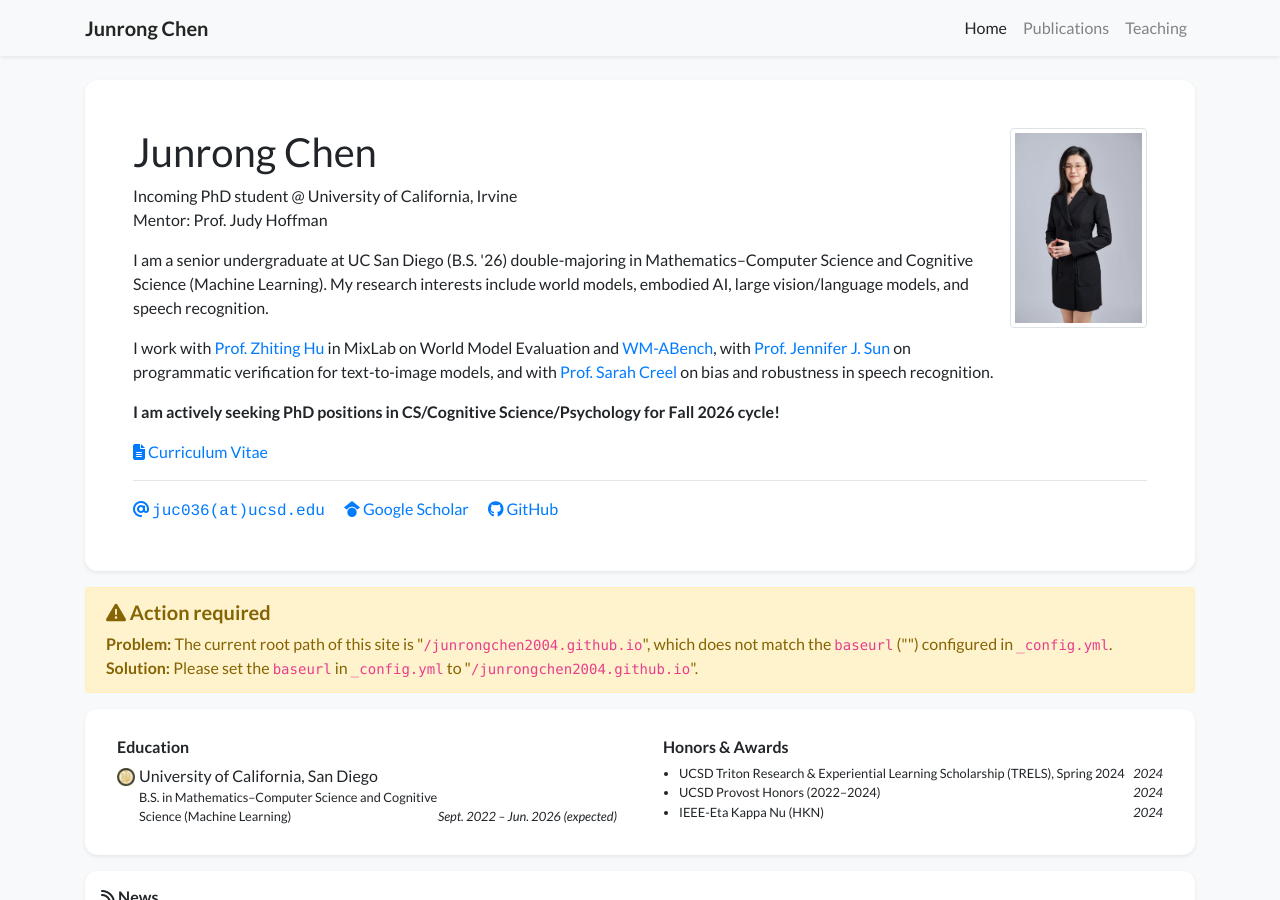
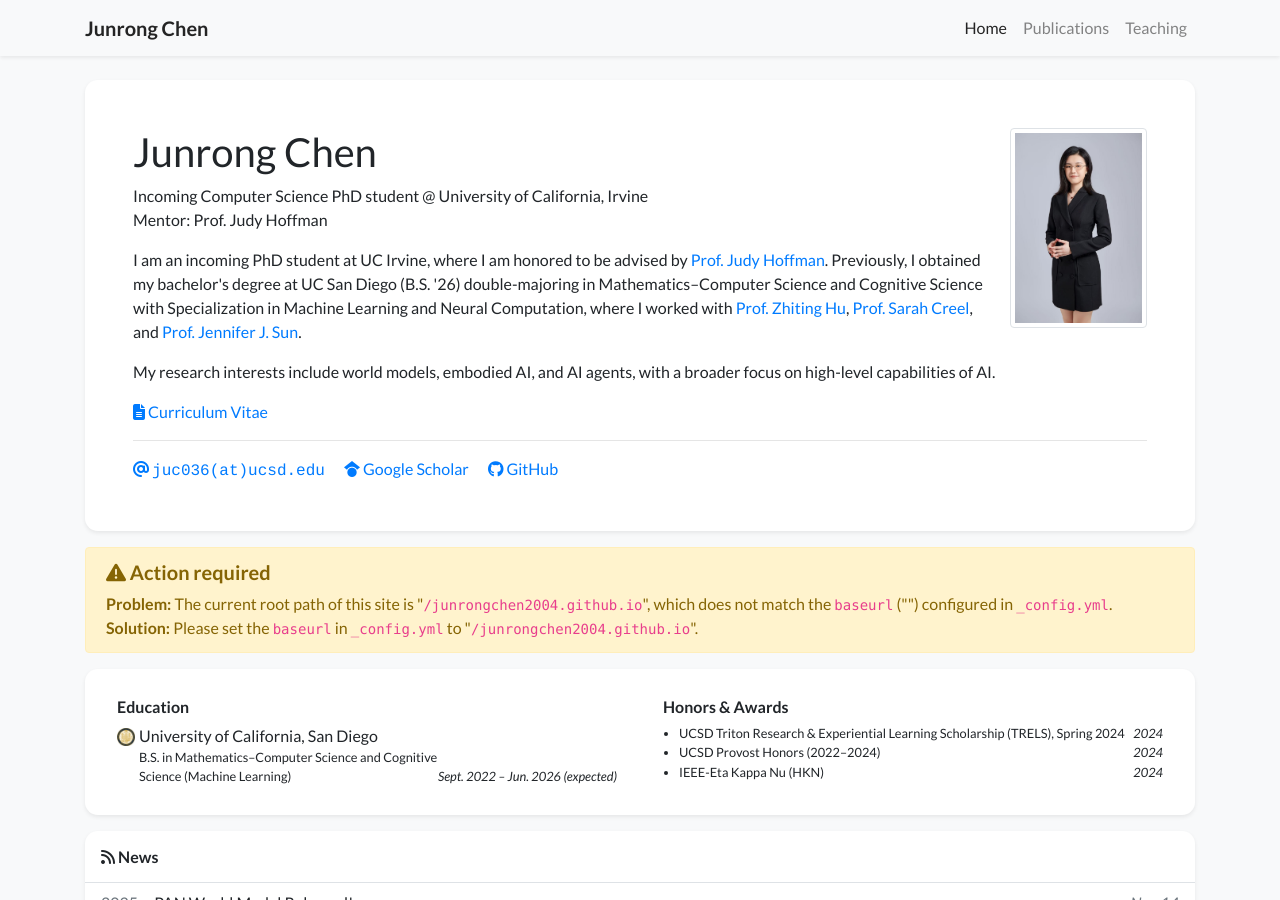
Before and after one commit to JunrongChen2004/junrongchen2004.github.io, a Jekyll site: the page built from index.html, in a window 1280 px wide and 900 px high. Built offline with Jekyll 4.4.1, drawn with Linux system fonts in a browser that asks for light colours; nearby versions of some CDN libraries; a style sheet for code colours, icons or effects is not loaded.

Commit message:
Update profile.yml

```diff
--- a/_data/profile.yml
+++ b/_data/profile.yml
@@ -4,7 +4,7 @@ navbar_name: "Junrong Chen"
 
 positions:
   - name: >-
-      Incoming PhD student @ University of California, Irvine
+      Incoming Computer Science PhD student @ University of California, Irvine
   - name: >-
       Mentor: Prof. Judy Hoffman
 
@@ -19,19 +19,14 @@ github: JunrongChen2004
 short_bio_text_justify: false
 short_bio: >-
   <p>
-    I am a senior undergraduate at UC San Diego (B.S. '26) double-majoring in Mathematics–Computer Science
-    and Cognitive Science (Machine Learning). My research interests include world models, embodied AI,
-    large vision/language models, and speech recognition.
+    I am an incoming PhD student at UC Irvine, where I am honored to be advised by <a href="https://jhoffman.github.io/" target="_blank">Prof. Judy Hoffman</a>.
+    Previously, I obtained my bachelor's degree at UC San Diego (B.S. '26) double-majoring in Mathematics–Computer Science
+    and Cognitive Science with Specialization in Machine Learning and Neural Computation, where I worked with <a href="https://zhiting.ucsd.edu/" target="_blank">Prof. Zhiting Hu</a>,
+     <a href="https://creel-lab.ucsd.edu/" target="_blank">Prof. Sarah Creel</a>, and <a href="https://www.cs.cornell.edu/~jjsun/" target="_blank">Prof. Jennifer J. Sun</a>.
   </p>
   <p>
-    I work with <a href="https://zhiting.ucsd.edu/" target="_blank">Prof. Zhiting Hu</a> in MixLab on World Model Evaluation
-    and <a href="https://wm-abench.maitrix.org/" target="_blank">WM-ABench</a>, with <a href="https://www.cs.cornell.edu/~jjsun/" target="_blank">Prof. Jennifer J. Sun</a>
-    on programmatic verification for text-to-image models, and with
-    <a href="https://creel-lab.ucsd.edu/" target="_blank">Prof. Sarah Creel</a> on bias and robustness in speech recognition.
+    My research interests include world models, embodied AI, and AI agents, with a broader focus on high-level capabilities of AI.
   </p>
-  <p><strong>
-    I am actively seeking PhD positions in CS/Cognitive Science/Psychology for Fall 2026 cycle!
-  </strong></p>
 
 portrait_url: /assets/images/photos/portrait.jpg
 # portrait_caption: >-
```
